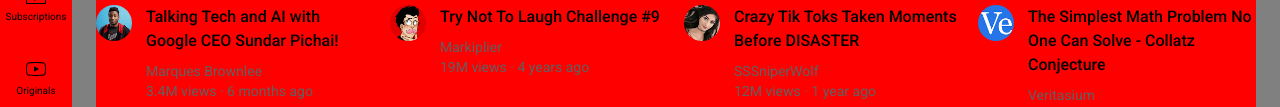
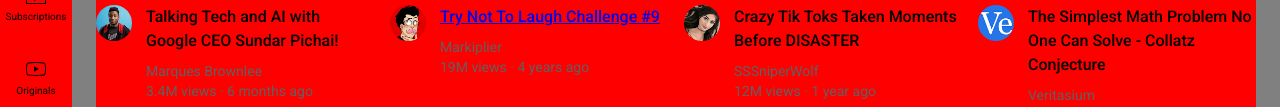
Before and after one commit to grimmal72/supersimple-website, a plain HTML site: page index.html in a window 1280 px wide. Shown: the part 243-350 px from the top of the page. Drawn offline with Linux system fonts and the light colour scheme.

Commit message:
Update index.html

```diff
--- a/index.html
+++ b/index.html
@@ -112,7 +112,7 @@
             </div>
             <div class="video-info">
               <p class="video-title">
-                Try Not To Laugh Challenge #9
+                <a href="something.html">Try Not To Laugh Challenge #9</a>
               </p>
               <p class="video-author">
                 Markiplier
```
